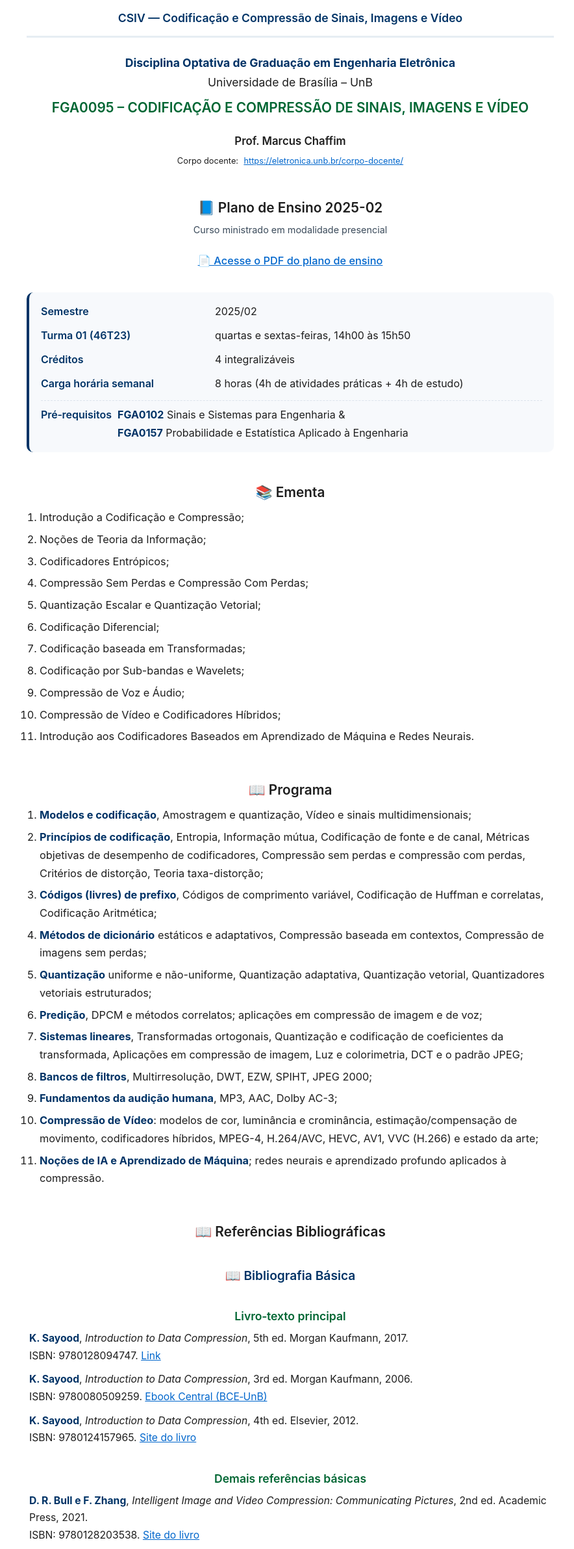
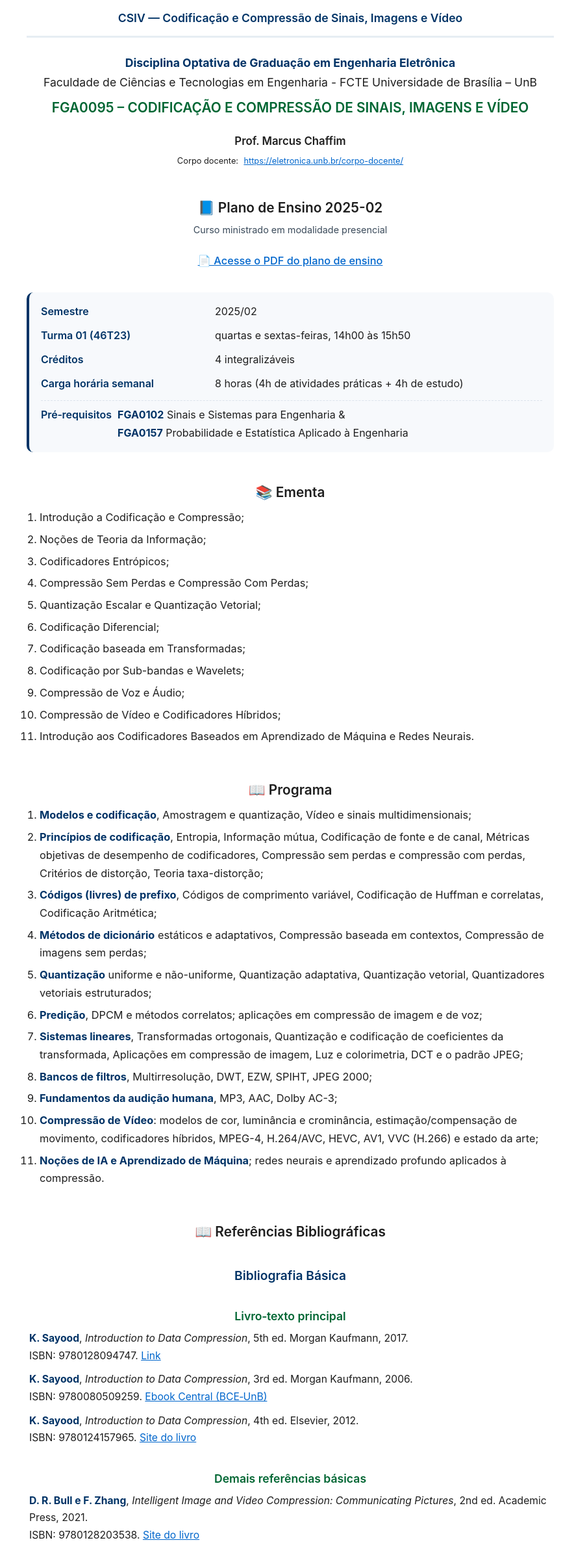
Before and after one commit to chaffim/CSIV, a plain HTML site: page index.html in a window 1280 px wide. Shown: the part 167-2551 px from the top of the page at 65% size, without its empty margins (193-1077 px from the left). Drawn offline with Linux system fonts and the light colour scheme.

Commit message:
Update index.html

```diff
--- a/index.html
+++ b/index.html
@@ -364,6 +364,7 @@
         <!-- SUBTÍTULO INSTITUIÇÃO -->
         <p class="subhead">
             <strong>Disciplina Optativa de Graduação em Engenharia Eletrônica</strong><br />
+            Faculdade de Ciências e Tecnologias em Engenharia - FCTE
             Universidade de Brasília – UnB
         </p>
 
@@ -465,7 +466,7 @@
         <!-- ========== BIBLIOGRAFIA BÁSICA ========== -->
         <h2>📖 Referências Bibliográficas</h2>
 
-        <h3>📖 Bibliografia Básica</h3>
+        <h3>Bibliografia Básica</h3>
 
         <h4>Livro‑texto principal</h4>
         <div class="bib-item">
@@ -508,7 +509,7 @@
         </div>
 
         <!-- ========== BIBLIOGRAFIA COMPLEMENTAR ========== -->
-        <h3>📚 Bibliografia Complementar</h3>
+        <h3>Bibliografia Complementar</h3>
 
         <div class="bib-item">
             <strong>R. Bamler</strong>, "Understanding Entropy Coding With Asymmetric Numeral Systems (ANS): a Statistician's Perspective", arXiv:2201.01741, 2022 (Open Access).<br />
```
